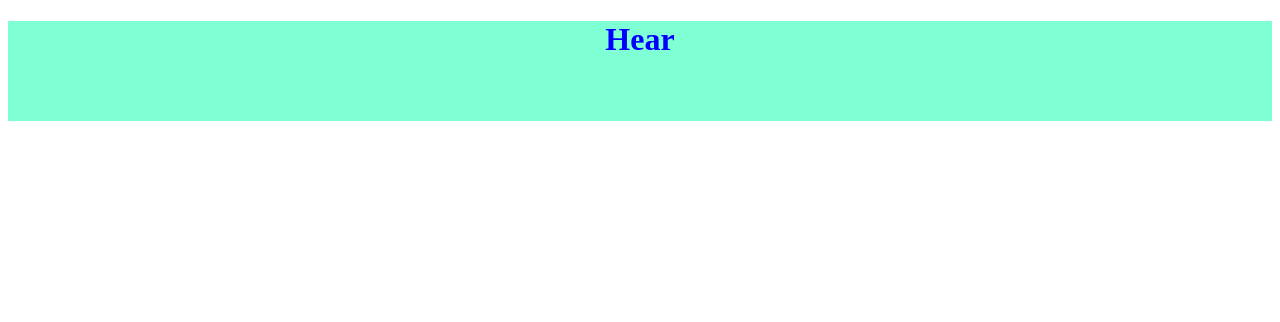
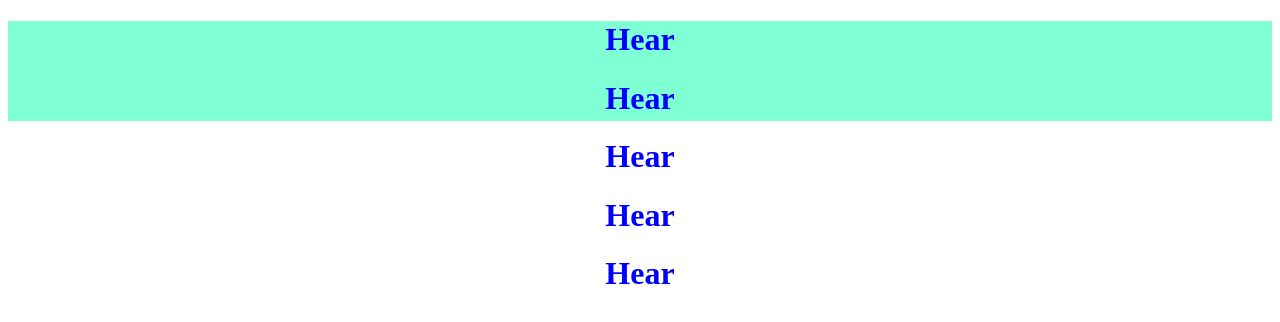
Before and after one commit to DauThiHoa/vd, a plain HTML site: page index.html in a window 1280 px wide. Drawn offline with Linux system fonts and the light colour scheme.

Commit message:
index dd

```diff
--- a/index.html
+++ b/index.html
@@ -19,6 +19,10 @@
 <body>
     <div id="hear">
         <h1> Hear</h1>
+        <h1> Hear</h1>
+        <h1> Hear</h1>
+        <h1> Hear</h1>
+        <h1> Hear</h1>
     </div>
 </body>
 </html>
```
